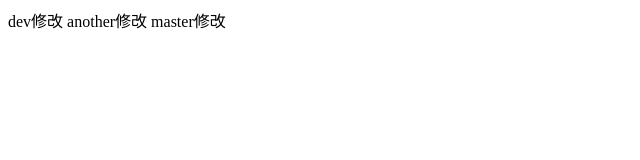
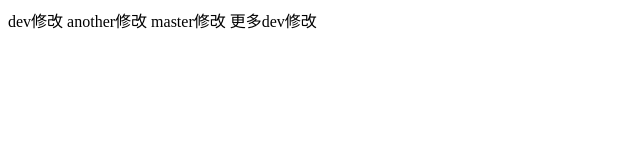
Before and after one commit to VPNER0329/class-web, a plain HTML site: page index.html in a window 1280 px wide. Shown: the whole page, without its empty margins (0-640 px from the left). Drawn offline with Linux system fonts and the light colour scheme.

Commit message:
更多dev修改

```diff
--- a/index.html
+++ b/index.html
@@ -8,5 +8,6 @@
 dev修改
 another修改
 master修改
+更多dev修改
 </body>
 </html>
```
